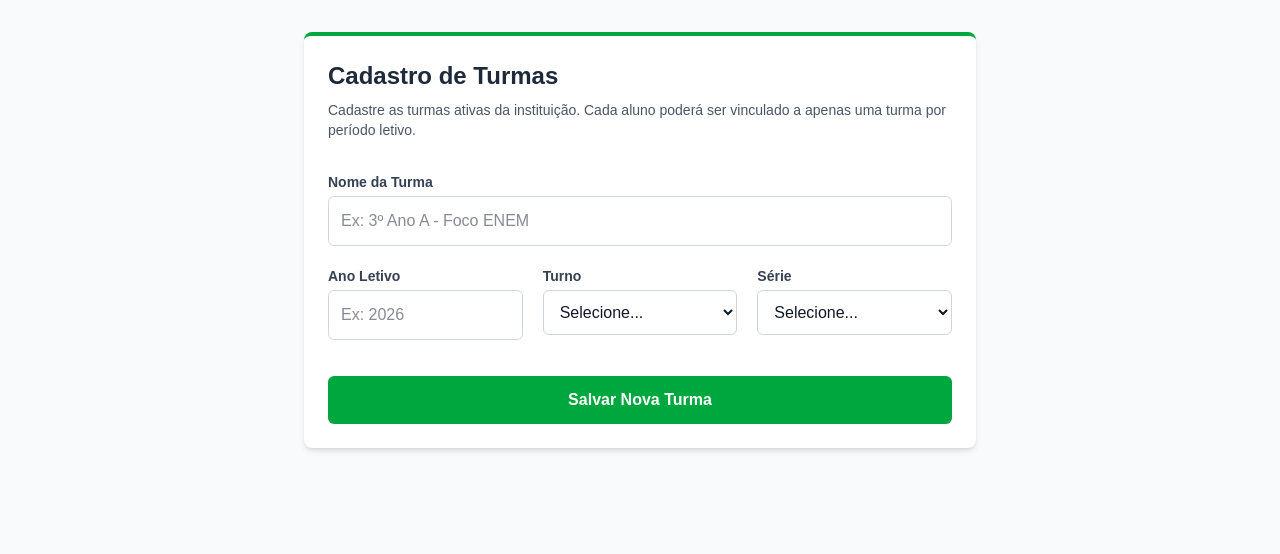
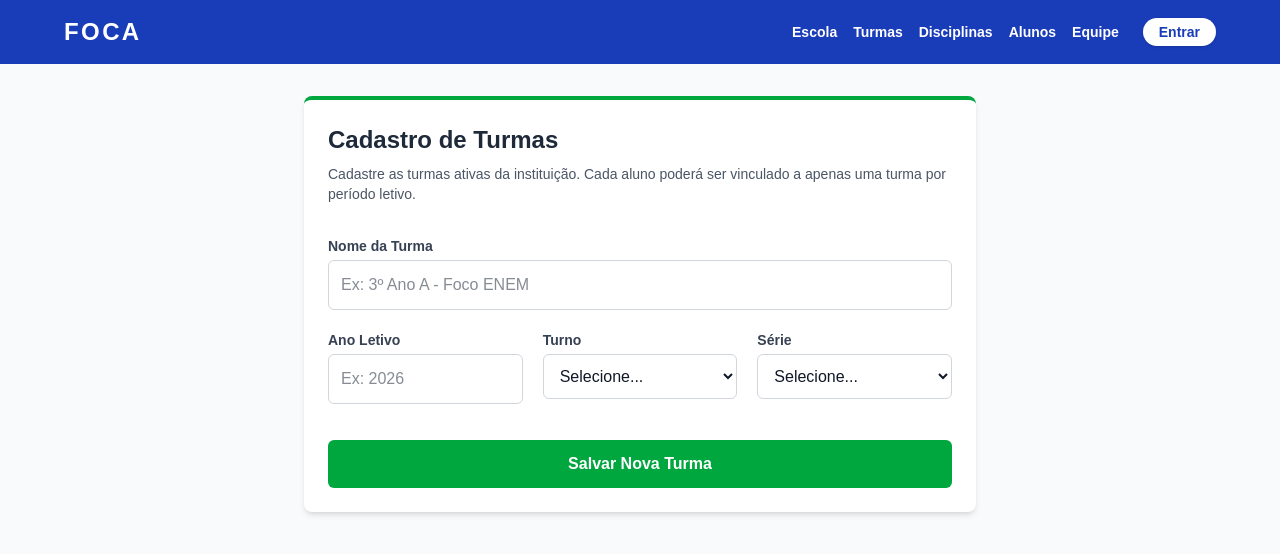
Before and after one commit to lightnvrr/foca-front, a Next.js app: page /turmas in a window 1280 px wide. Shown: the top 554 px of the page. Built offline with nearby package versions, Linux system fonts and the light colour scheme.

Commit message:
feat: cria navbar global para navegacao entre as telas

```diff
--- /dev/null
+++ b/app/components/Navbar.tsx
@@ -0,0 +1,47 @@
+import Link from "next/link";
+
+export default function Navbar() {
+  return (
+    <nav className="bg-blue-800 p-4 shadow-md text-white">
+      <div className="max-w-6xl mx-auto flex flex-col sm:flex-row justify-between items-center gap-4 sm:gap-0">
+        {/* Logo do Foca */}
+        <Link
+          href="/"
+          className="font-extrabold text-2xl tracking-widest hover:text-blue-200 transition"
+        >
+          FOCA
+        </Link>
+
+        {/* Links de Navegação */}
+        <div className="flex flex-wrap justify-center gap-4 text-sm font-semibold">
+          <Link href="/escola" className="hover:text-blue-300 transition mt-1">
+            Escola
+          </Link>
+          <Link href="/turmas" className="hover:text-blue-300 transition mt-1">
+            Turmas
+          </Link>
+          <Link
+            href="/disciplinas"
+            className="hover:text-blue-300 transition mt-1"
+          >
+            Disciplinas
+          </Link>
+          <Link href="/alunos" className="hover:text-blue-300 transition mt-1">
+            Alunos
+          </Link>
+          <Link href="/equipe" className="hover:text-blue-300 transition mt-1">
+            Equipe
+          </Link>
+
+          {/* Botão de Login em destaque */}
+          <Link
+            href="/login"
+            className="bg-white text-blue-800 px-4 py-1 rounded-full hover:bg-gray-100 transition shadow-sm ml-2"
+          >
+            Entrar
+          </Link>
+        </div>
+      </div>
+    </nav>
+  );
+}
--- a/app/layout.tsx
+++ b/app/layout.tsx
@@ -1,4 +1,5 @@
 import type { Metadata } from "next";
+import Navbar from "./components/Navbar"; // <-- Import do menu
 import { Geist, Geist_Mono } from "next/font/google";
 import "./globals.css";
 
@@ -23,11 +24,14 @@ export default function RootLayout({
   children: React.ReactNode;
 }>) {
   return (
-    <html
-      lang="en"
-      className={`${geistSans.variable} ${geistMono.variable} h-full antialiased`}
-    >
-      <body className="min-h-full flex flex-col">{children}</body>
+    <html lang="pt-BR">
+      <body
+        className={`${geistSans.variable} ${geistMono.variable} antialiased`}
+      >
+        <Navbar />
+
+        {children}
+      </body>
     </html>
   );
 }
```
